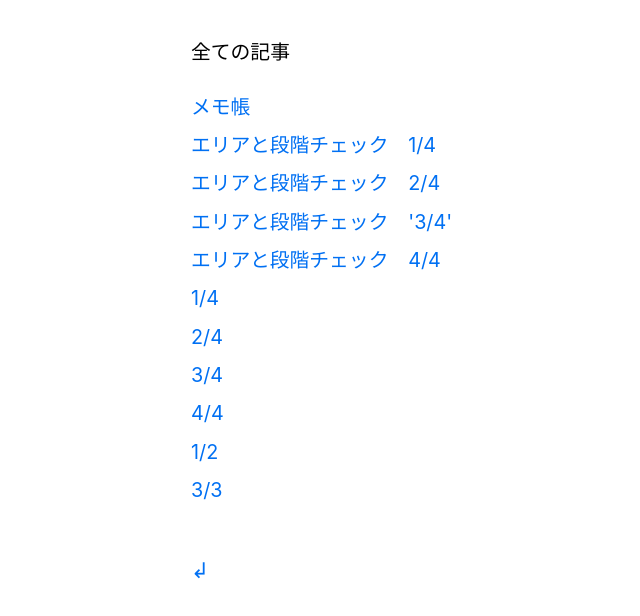
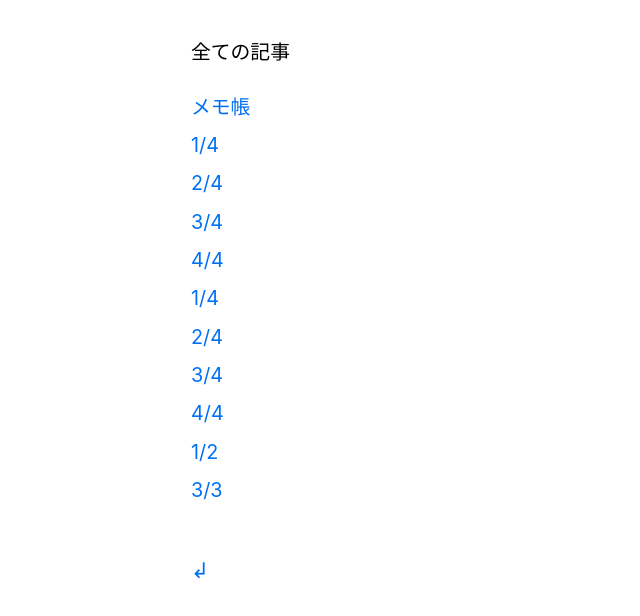
Before and after one commit to keityan/memo, a Next.js app: page / in a window 1280 px wide. Shown: the top 616 px of the page, without its empty margins (143-783 px from the left). Built offline with nearby package versions, Linux system fonts and the light colour scheme.

Commit message:
“こうしん”

```diff
--- a/posts/00.md
+++ b/posts/00.md
@@ -3,7 +3,7 @@ title: 'メモ帳'
 date: '2021-12-31'
 ---
 ***
-[・エリアと段階](/posts/01-1)
+[・エリアと段階チェック](/posts/01-1)
 [・歩みやすくなる ](/posts/02-1)
 [・歩みやすくする ](/posts/03-1)
 
--- a/posts/01-1.md
+++ b/posts/01-1.md
@@ -1,5 +1,5 @@
 ---
-title: 'エリアと段階チェック　1/4'
+title: '1/4'
 date: '2022-01-01'
 ---
 ![](/images/a_01_.jpg)
--- a/posts/01-2.md
+++ b/posts/01-2.md
@@ -1,5 +1,5 @@
 ---
-title: 'エリアと段階チェック　2/4'
+title: '2/4'
 date: '2022-01-02'
 ---
 ![](/images/a_01_.jpg)
--- a/posts/01-3.md
+++ b/posts/01-3.md
@@ -1,5 +1,5 @@
 ---
-title: エリアと段階チェック　'3/4'
+title: '3/4'
 date: '2022-01-03'
 ---
 ![](/images/a_01_.jpg)
--- a/posts/01-4.md
+++ b/posts/01-4.md
@@ -1,18 +1,14 @@
 ---
-title: 'エリアと段階チェック　4/4'
+title: '4/4'
 date: '2022-01-04'
 ---
 ![](/images/a_05.jpg)
 
-まとめると、
-
-➊週3日までしか、呼吸の大切さに気づけない段階。
-➋週3日までしか、深く大きい呼吸ができない段階。
-➌週3日までしか、呼吸を「６：４」に整えられない段階。
-➍週3日までしか、呼吸を「６：４」に整え続けられない段階。
-④週4日以上、呼吸を「６：４」に整え続けられる段階。
-
-以上のようになります。
+➊は、週3日までしか、呼吸の大切さに気づけない段階です。
+➋は、週3日までしか、深く大きい呼吸ができない段階です。
+➌は、週3日までしか、呼吸を「６：４」に整えられない段階です。
+➍は、週3日までしか、呼吸を「６：４」に整え続けられない段階です。
+④は、週4日以上、呼吸を「６：４」に整え続けられる段階です。
 
 
 [ ↲ ](https://01234567890.thebase.in/about)
--- a/styles/global.css
+++ b/styles/global.css
@@ -11,11 +11,13 @@ body {
 
 * {
   box-sizing: border-box;
+
 }
 
 a {
   color: #0070f3;
   text-decoration: none;
+
 }
 
 a:hover {
--- a/styles/utils.module.css
+++ b/styles/utils.module.css
@@ -13,6 +13,7 @@
   font-weight: 400;
   letter-spacing: -0.05rem;
   margin: 1rem 0;
+  text-align: center;
 }
 
 .headingLg {
```
